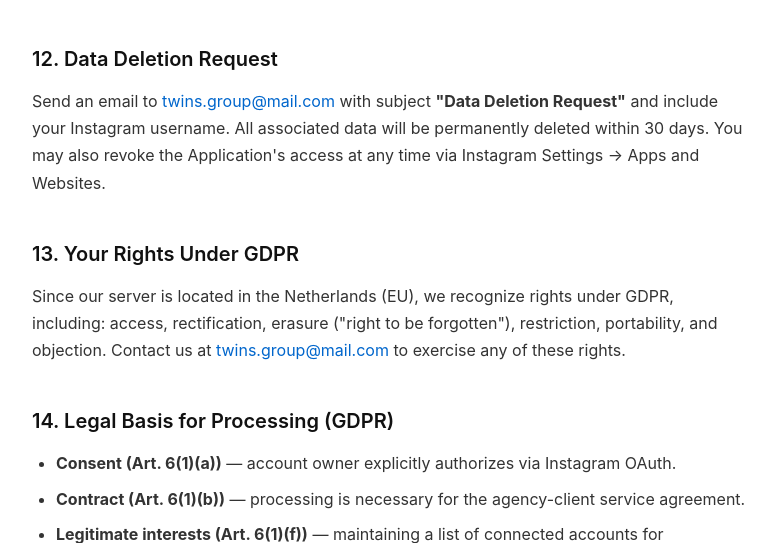
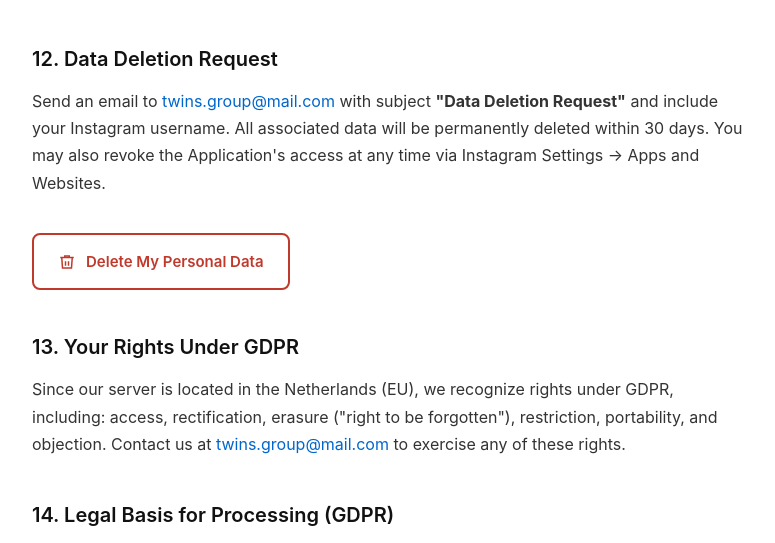
Before and after one commit to aylivdele/alligator_publicator, a FastAPI app: page /privacy in a window 1280 px wide. Shown: the part 3412-3955 px from the top of the page, without its empty margins (250-1025 px from the left). Run offline with FastAPI, Linux system fonts and the light colour scheme; parts of the project's set-up code (start-up, migrations or seed data) failed here and were passed over.

Commit message:
eng data delition

```diff
--- a/app/api/routes/templates/privacy.html
+++ b/app/api/routes/templates/privacy.html
@@ -118,8 +118,16 @@
   <p>The Application integrates exclusively with the Instagram Platform API by Meta Platforms, Inc. Account owners also become subject to <a href="https://privacycenter.instagram.com/policy">Meta's Privacy Policy</a> and <a href="https://developers.facebook.com/policy/">Meta's Platform Policy</a>. We do not control Meta's data practices. The Application does not integrate with any other third-party services, advertising networks, or data brokers.</p>
   <h2>11. Your Rights and Data Deletion</h2>
   <p>You have the right to access, correct, delete, or restrict processing of your data, as well as to receive it in a portable format or object to its processing. To exercise these rights, contact us at <a href="mailto:twins.group@mail.com">twins.group@mail.com</a>. We will respond within 30 days.</p>
-  <h2 id="delete-en">12. Data Deletion Request</h2>
+  <h2>12. Data Deletion Request</h2>
   <p>Send an email to <a href="mailto:twins.group@mail.com">twins.group@mail.com</a> with subject <strong>"Data Deletion Request"</strong> and include your Instagram username. All associated data will be permanently deleted within 30 days. You may also revoke the Application's access at any time via Instagram Settings → Apps and Websites.</p>
+  <a id="delete"
+     class="delete-btn"
+     href="mailto:twins.group@mail.com?subject=Data%20Deletion%20Request&body=Hello%2C%20I%20would%20like%20you%20to%20delete%20all%20my%20personal%20data.">
+    <svg width="18" height="18" viewBox="0 0 24 24" fill="none" stroke="currentColor" stroke-width="2">
+      <polyline points="3 6 5 6 21 6"/><path d="M19 6l-1 14H6L5 6"/><path d="M10 11v6"/><path d="M14 11v6"/><path d="M9 6V4h6v2"/>
+    </svg>
+    Delete My Personal Data
+  </a>
   <h2>13. Your Rights Under GDPR</h2>
   <p>Since our server is located in the Netherlands (EU), we recognize rights under GDPR, including: access, rectification, erasure ("right to be forgotten"), restriction, portability, and objection. Contact us at <a href="mailto:twins.group@mail.com">twins.group@mail.com</a> to exercise any of these rights.</p>
   <h2>14. Legal Basis for Processing (GDPR)</h2>
@@ -198,7 +206,7 @@
   <p>Вы вправе в любое время запросить доступ к своим данным, их исправление, удаление, ограничение обработки, получение в портативном формате или возразить против обработки. Для этого обратитесь на <a href="mailto:twins.group@mail.com">twins.group@mail.com</a>. Мы ответим в течение 30 дней.</p>
   <h2>12. Запрос на удаление данных</h2>
   <p>Отправьте письмо на <a href="mailto:twins.group@mail.com">twins.group@mail.com</a> с темой <strong>«Запрос на удаление данных»</strong> и укажите свой Instagram username. Все связанные данные будут удалены в течение 30 дней. Вы также можете в любой момент отозвать доступ приложения через Instagram → Настройки → Приложения и сайты.</p>
-  <a id="delete"
+  <a id="delete-ru"
      class="delete-btn"
      href="mailto:twins.group@mail.com?subject=%D0%A3%D0%B4%D0%B0%D0%BB%D0%B5%D0%BD%D0%B8%D0%B5%20%D0%BF%D0%B5%D1%80%D1%81%D0%BE%D0%BD%D0%B0%D0%BB%D1%8C%D0%BD%D1%8B%D1%85%20%D0%B4%D0%B0%D0%BD%D0%BD%D1%8B%D1%85&body=%D0%97%D0%B4%D1%80%D0%B0%D0%B2%D1%81%D1%82%D0%B2%D1%83%D0%B9%D1%82%D0%B5%2C%20%D1%8F%20%D1%85%D0%BE%D1%87%D1%83%2C%20%D1%87%D1%82%D0%BE%D0%B1%D1%8B%20%D0%B2%D1%8B%20%D1%83%D0%B4%D0%B0%D0%BB%D0%B8%D0%BB%D0%B8%20%D0%B2%D1%81%D0%B5%20%D0%BC%D0%BE%D0%B8%20%D0%BF%D0%B5%D1%80%D1%81%D0%BE%D0%BD%D0%B0%D0%BB%D1%8C%D0%BD%D1%8B%D0%B5%20%D0%B4%D0%B0%D0%BD%D0%BD%D1%8B%D0%B5.">
     <svg width="18" height="18" viewBox="0 0 24 24" fill="none" stroke="currentColor" stroke-width="2">
```
